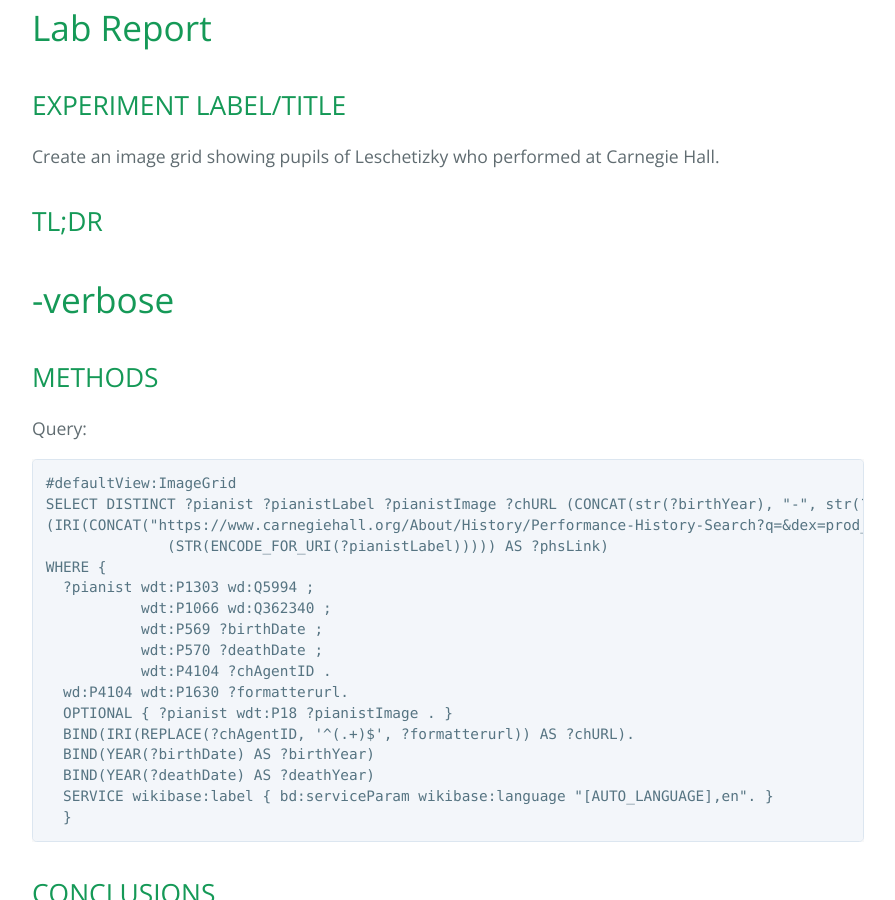
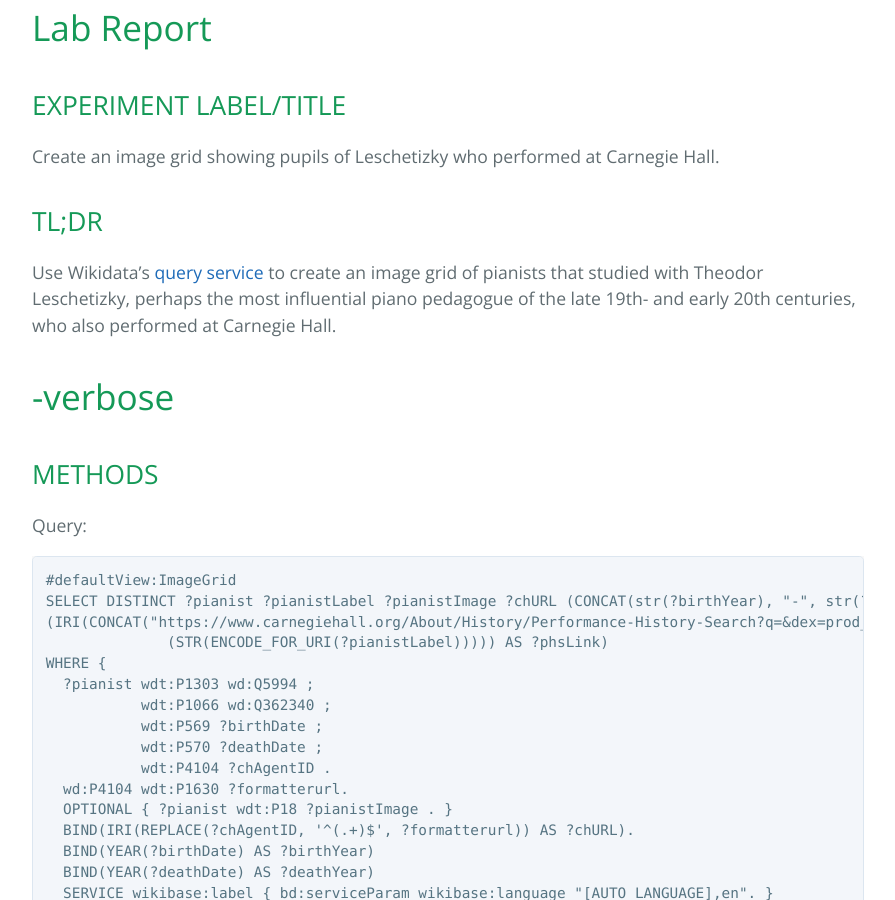
Before and after one commit to CarnegieHall/datalab, a Jekyll site: the page built from experiments/chdl-0010.md, in a window 1280 px wide and 900 px high, scrolled down 1197 px. Shown: the whole window, without its empty margins (192-1087 px from the left). Built offline with Jekyll 4.4.1, drawn with Linux system fonts in a browser that asks for light colours; our own code applies the rules of GitHub Pages for plain Markdown files.

Commit message:
add tl;dr

```diff
--- a/experiments/chdl-0010.md
+++ b/experiments/chdl-0010.md
@@ -1,4 +1,5 @@
 # chdl-0010
+
 ## The Leschetizky Effect
 
 <figure class="map_container">
@@ -16,6 +17,7 @@ Create an image grid showing pupils of Leschetizky who performed at Carnegie Hal
 
 
 ## TL;DR
+Use Wikidata's [query service](https://query.wikidata.org/) to create an image grid of pianists that studied with Theodor Leschetizky, perhaps the most influential piano pedagogue of the late 19th- and early 20th centuries, who also performed at Carnegie Hall.
 
 
 # -verbose
```
